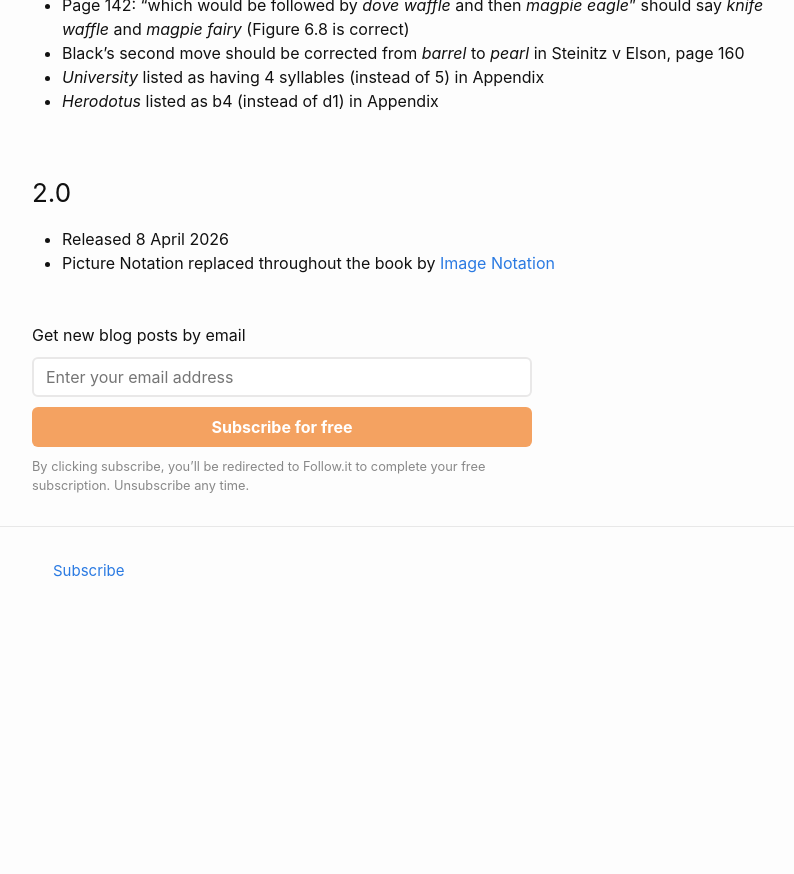
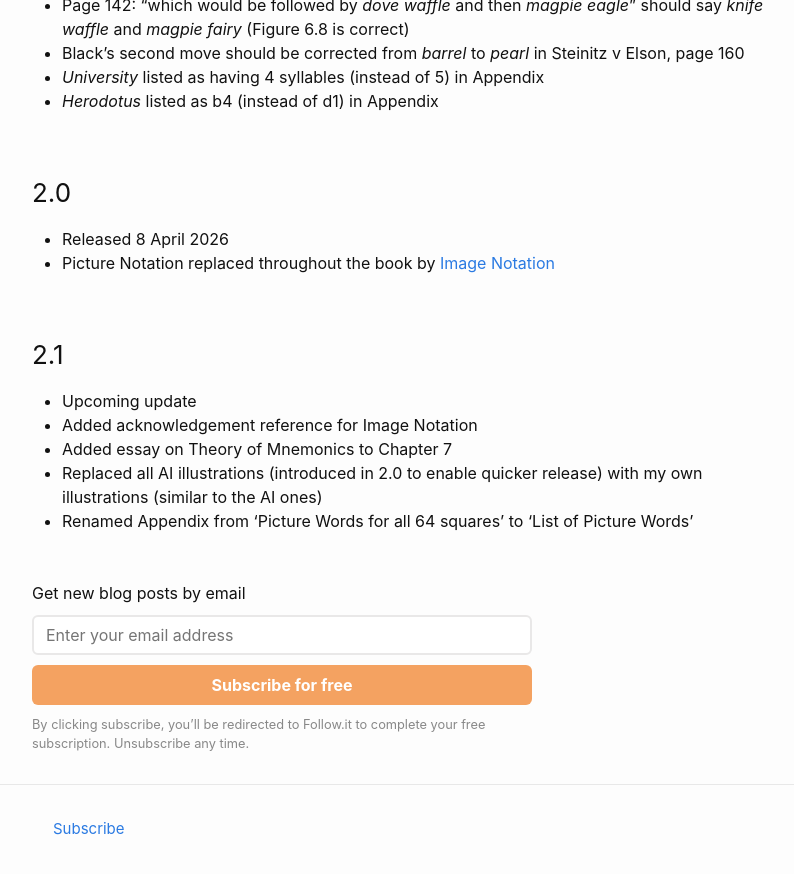
Before and after one commit to liontailedmacaque/liontailedmacaque.github.io, a Jekyll site: the page built from chessmemorypalace/versions.md, in a window 1280 px wide and 900 px high, scrolled down 3330 px. Shown: the top 874 px of the window, without its empty margins (238-1032 px from the left). Built offline with Jekyll 4.4.1, drawn with Linux system fonts in a browser that asks for light colours; before the commit the page ends 3972 px from its top, so only the background shows below that.

Commit message:
Update versions.md

```diff
--- a/chessmemorypalace/versions.md
+++ b/chessmemorypalace/versions.md
@@ -93,3 +93,10 @@ This page lists the versions and the changes that have been made. The most signi
 ### 2.0
 - Released 8 April 2026
 - Picture Notation replaced throughout the book by [Image Notation](/imagenotation)
+
+### 2.1
+- Upcoming update
+- Added acknowledgement reference for Image Notation
+- Added essay on Theory of Mnemonics to Chapter 7
+- Replaced all AI illustrations (introduced in 2.0 to enable quicker release) with my own illustrations (similar to the AI ones)
+- Renamed Appendix from 'Picture Words for all 64 squares' to 'List of Picture Words'
```
